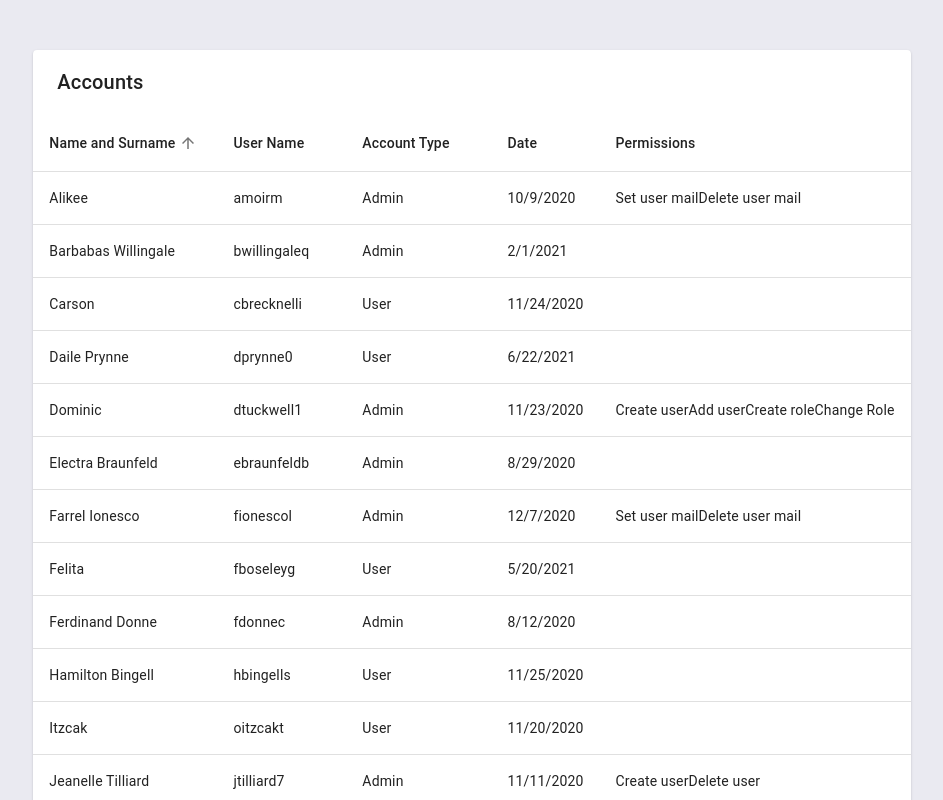
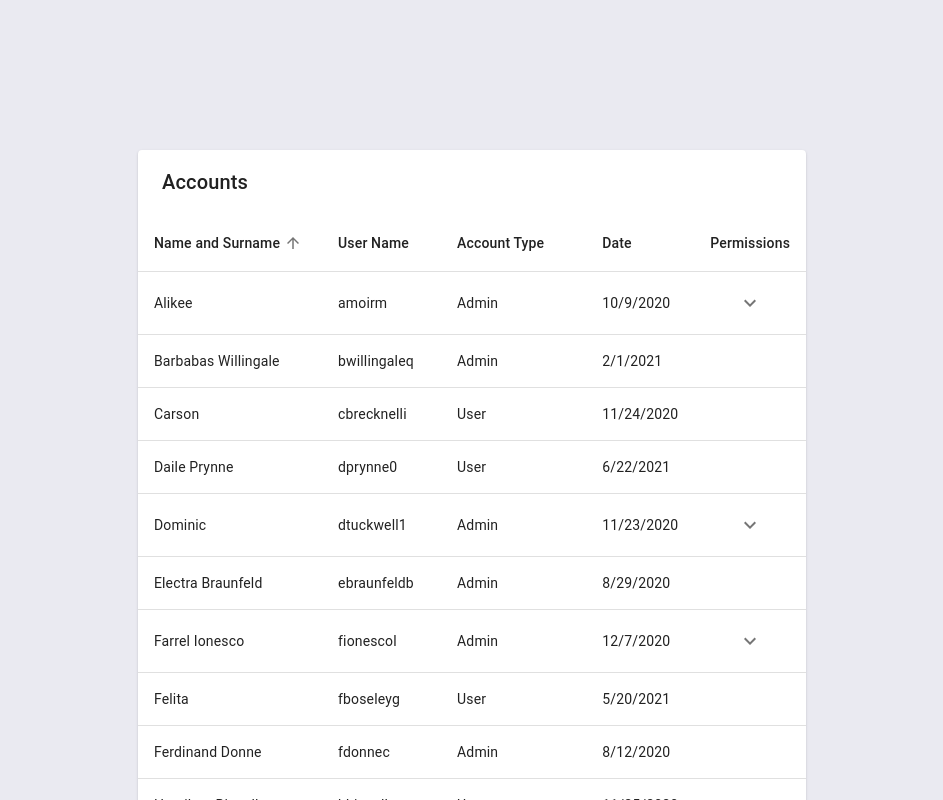
Before and after one commit to schriker/recruitment-task-clowd9, a React (Create React App) app: page / in a window 1280 px wide. Shown: the top 800 px of the page, without its empty margins (168-1111 px from the left). Built offline with nearby package versions, Linux system fonts and the light colour scheme.

Commit message:
Permissions drawer

```diff
--- a/package.json
+++ b/package.json
@@ -4,6 +4,7 @@
   "private": true,
   "dependencies": {
     "@material-ui/core": "^4.12.3",
+    "@material-ui/icons": "^4.11.2",
     "@types/jest": "^26.0.24",
     "@types/node": "^16.4.13",
     "@types/react": "^17.0.16",
--- a/src/AppStyles.ts
+++ b/src/AppStyles.ts
@@ -6,7 +6,7 @@ const useAppStyles = makeStyles(() => ({
     display: 'flex',
     alignItems: 'center',
     justifyContent: 'center',
-    padding: '50px 0',
+    padding: '150px 0',
   },
 }));
 
--- a/src/components/TableBody/TableBody.tsx
+++ b/src/components/TableBody/TableBody.tsx
@@ -1,30 +1,19 @@
-// @ts-nocheck
-import {
-  TableRow,
-  TableBody as TableBodyMUI,
-  TableCell,
-} from '@material-ui/core';
+import { TableBody as TableBodyMUI } from '@material-ui/core';
 import { TableData } from '../../types/data';
 import { TableBodyPropsType } from '../../types/table';
 import { getComparator, tableSort } from '../../utils/sort';
+import TableRow from '../TableRow/TableRow';
 
 export type Key = 'fullName' | 'userName' | 'accountType' | string;
 const TableBody = ({ order, orderBy, rows }: TableBodyPropsType) => {
   return (
     <TableBodyMUI>
-      {tableSort<TableData>(rows, getComparator(order, orderBy)).map(
-        (row, index) => {
-          return (
-            <TableRow hover tabIndex={-1} key={index}>
-              <TableCell>{row.fullName}</TableCell>
-              <TableCell>{row.userName}</TableCell>
-              <TableCell>{row.accountType}</TableCell>
-              <TableCell>{row.createDate}</TableCell>
-              <TableCell>{row.permissions}</TableCell>
-            </TableRow>
-          );
-        }
-      )}
+      {tableSort<TableData>(
+        rows,
+        getComparator<keyof TableData>(order, orderBy)
+      ).map((row, index) => (
+        <TableRow row={row} key={index} />
+      ))}
     </TableBodyMUI>
   );
 };
--- /dev/null
+++ b/src/components/TableRow/TableRow.tsx
@@ -0,0 +1,57 @@
+import {
+  Box,
+  Chip,
+  Collapse,
+  IconButton,
+  TableCell,
+  TableRow as TableRowMUI,
+} from '@material-ui/core';
+import { useState } from 'react';
+import { TableRowPropsType } from '../../types/table';
+import KeyboardArrowDownIcon from '@material-ui/icons/KeyboardArrowDown';
+import KeyboardArrowUpIcon from '@material-ui/icons/KeyboardArrowUp';
+import useRowStyles from './TableRowStyles';
+
+const TableRow = ({ row }: TableRowPropsType) => {
+  const classes = useRowStyles();
+  const [open, setOpen] = useState(false);
+
+  const handleToggle = () => {
+    setOpen(!open);
+  };
+
+  return (
+    <>
+      <TableRowMUI hover tabIndex={-1} className={classes.root}>
+        <TableCell>{row.fullName}</TableCell>
+        <TableCell>{row.userName}</TableCell>
+        <TableCell>{row.accountType}</TableCell>
+        <TableCell>{row.createDate}</TableCell>
+        <TableCell align="center">
+          {row.permissions.length ? (
+            <IconButton
+              aria-label="expand row"
+              size="small"
+              onClick={handleToggle}
+            >
+              {open ? <KeyboardArrowUpIcon /> : <KeyboardArrowDownIcon />}
+            </IconButton>
+          ) : null}
+        </TableCell>
+      </TableRowMUI>
+      <TableRowMUI>
+        <TableCell className={classes.drawer} align="right" colSpan={5}>
+          <Collapse in={open} timeout="auto" unmountOnExit>
+            <Box className={classes.permissions}>
+              {row.permissions.map((permission) => (
+                <Chip color="primary" label={permission} />
+              ))}
+            </Box>
+          </Collapse>
+        </TableCell>
+      </TableRowMUI>
+    </>
+  );
+};
+
+export default TableRow;
--- /dev/null
+++ b/src/components/TableRow/TableRowStyles.ts
@@ -0,0 +1,23 @@
+import { createStyles, makeStyles, Theme } from '@material-ui/core';
+
+const useRowStyles = makeStyles((theme: Theme) =>
+  createStyles({
+    root: {
+      '& > *': {
+        borderBottom: 'unset',
+      },
+    },
+    drawer: {
+      paddingBottom: 0,
+      paddingTop: 0,
+    },
+    permissions: {
+      margin: theme.spacing(1),
+      '& > *': {
+        margin: theme.spacing(0.5),
+      },
+    },
+  })
+);
+
+export default useRowStyles;
--- a/src/consts/headCells.ts
+++ b/src/consts/headCells.ts
@@ -9,7 +9,7 @@ export const headCells: TableHeadCell[] = [
   {
     id: 'userName',
     label: 'User Name',
-    sortable: true,
+    sortable: false,
   },
   {
     id: 'accountType',
--- a/src/types/table.ts
+++ b/src/types/table.ts
@@ -29,5 +29,9 @@ export type TableHeadPropsType = {
 export type TableBodyPropsType = {
   rows: TableData[];
   order: Order;
-  orderBy: string;
+  orderBy: keyof TableData;
 };
+
+export type TableRowPropsType = {
+  row: TableData;
+};
--- a/src/utils/sort.ts
+++ b/src/utils/sort.ts
@@ -14,8 +14,8 @@ export const getComparator = <Key extends keyof any>(
   order: Order,
   orderBy: Key
 ): ((
-  a: { [key in Key]: number | string },
-  b: { [key in Key]: number | string }
+  a: { [key in Key]: number | string | string[] },
+  b: { [key in Key]: number | string | string[] }
 ) => number) => {
   return order === 'desc'
     ? (a, b) => descendingComparator(a, b, orderBy)
```
Also changed, not shown: 2 other files (tests, documents, lock files or other folders).
